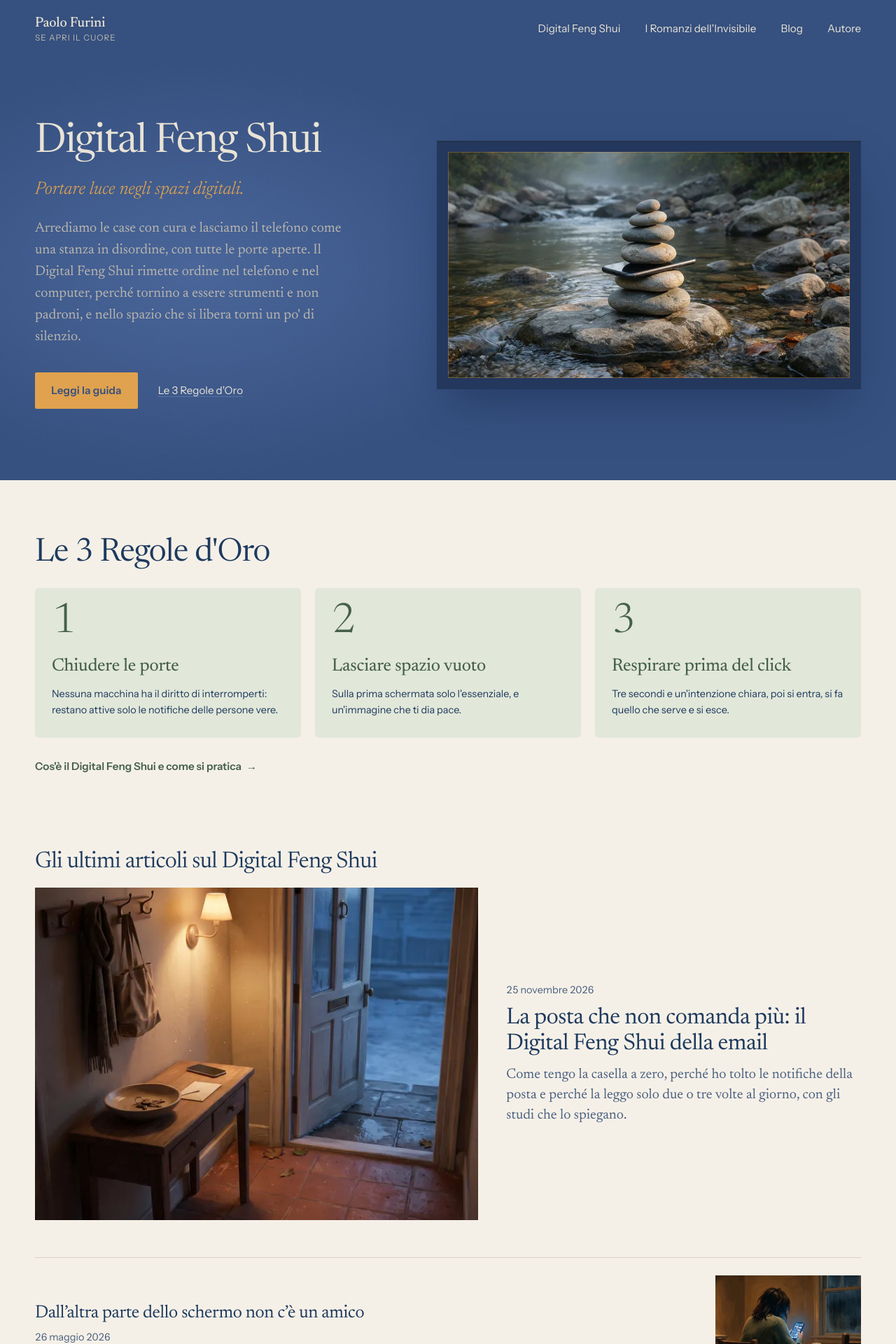
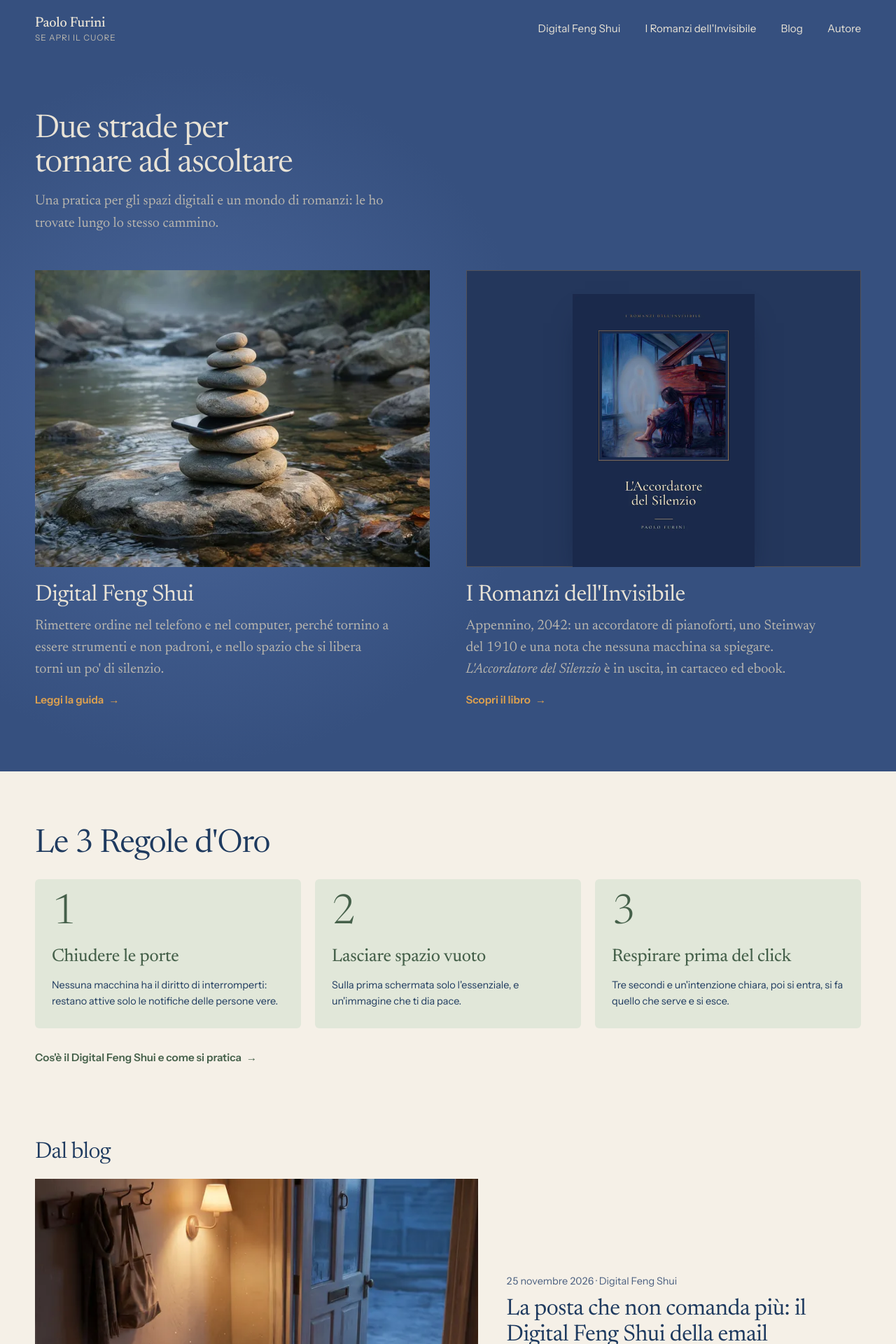
Before and after one commit to paolofurini/seapriilcuore, a Jekyll site: the page built from prova-home.html, in a window 1280 px wide. Shown: the top 1920 px of the page at 70% size. Built offline with Jekyll 4.4.1, drawn with Linux system fonts in a browser that asks for light colours; some of the changed text lies outside the part shown.

Commit message:
Prova home v2: Digital Feng Shui e Romanzi con lo stesso peso
Co-Authored-By: Claude Opus 5.5 <noreply@anthropic.com>
Claude-Session: https://claude.ai/code/session_016SExTNR2mJFJdF2ZXLtJqN

```diff
--- a/assets/css/site.css
+++ b/assets/css/site.css
@@ -423,3 +423,21 @@ a.book-row-img:hover .book-row-cover img { transform: translateY(-3px); }
 .porta-grid .section-title a { text-decoration: none; }
 .porta-text { max-width: 44ch; margin: 0 0 0.8rem; }
 .porta-quote { color: var(--amber-deep); margin: 0 0 1rem; }
+/* Prova home v2: due porte di pari peso */
+.hero-porte { padding-block: clamp(2.5rem, 6vw, 5rem) clamp(3rem, 7vw, 6rem); }
+.porte-title { font-size: var(--step-3); font-weight: 380; line-height: 1.05; letter-spacing: -0.02em; margin: 0 0 0.8rem; max-width: 22ch; text-wrap: balance; }
+.porte-lede { color: var(--moon-soft); font-size: var(--step-0); margin: 0 0 clamp(2rem, 5vw, 3.2rem); max-width: 48ch; }
+.porte { display: grid; gap: clamp(2.5rem, 5vw, 3.5rem); }
+@media (min-width: 860px) { .porte { grid-template-columns: 1fr 1fr; gap: clamp(2rem, 4vw, 3.5rem); } }
+.porta { display: grid; align-content: start; gap: 0.6rem; text-decoration: none; color: var(--moon); }
+.porta-img { display: block; aspect-ratio: 4 / 3; overflow: hidden; background: #24375c; box-shadow: inset 0 0 0 1px rgba(224,162,78,0.25); margin-bottom: 0.9rem; }
+.porta-img img { width: 100%; height: 100%; object-fit: cover; transition: transform 0.8s var(--ease); }
+.porta-img-libro { display: grid; place-items: center; padding: 6% 0; }
+.porta-img-libro picture { height: 100%; }
+.porta-img-libro img { width: auto; height: 100%; object-fit: contain; box-shadow: 0 24px 40px -18px rgba(10,20,45,0.7); }
+.porta:hover .porta-img img { transform: scale(1.02); }
+.porta-nome { font-size: var(--step-2); font-weight: 400; letter-spacing: -0.015em; line-height: 1.1; }
+.porta-testo { color: var(--moon-soft); line-height: 1.55; max-width: 46ch; }
+.porta-azione { font-family: var(--sans); font-size: 0.95rem; font-weight: 600; color: var(--amber); margin-top: 0.4rem; }
+.porta-azione::after { content: "→"; display: inline-block; margin-left: 0.45em; transition: transform 0.3s var(--ease); }
+.porta:hover .porta-azione::after { transform: translateX(4px); }
--- a/prova-home.html
+++ b/prova-home.html
@@ -1,30 +1,41 @@
 ---
 layout: default
 body_class: night home
-title: "Digital Feng Shui e I Romanzi dell'Invisibile"
+title: "Paolo Furini: Digital Feng Shui e I Romanzi dell'Invisibile"
 description: "Paolo Furini: il Digital Feng Shui per rimettere ordine nel telefono e nel computer, e I Romanzi dell'Invisibile."
 permalink: /prova-home/
 image: /assets/img/blog/digital-feng-shui-guida-cover-1600.jpg
 noindex: true
 sitemap: false
 ---
-<section class="hero">
-  <div class="wrap hero-grid hero-grid-dfs">
-    <div class="hero-text">
-      <h1 class="hero-title">Digital Feng Shui</h1>
-      <p class="hero-quote"><em>Portare luce negli spazi digitali.</em></p>
-      <p class="hero-lede">Arrediamo le case con cura e lasciamo il telefono come una stanza in disordine, con tutte le porte aperte. Il Digital Feng Shui rimette ordine nel telefono e nel computer, perché tornino a essere strumenti e non padroni, e nello spazio che si libera torni un po' di silenzio.</p>
-      <p class="hero-actions">
-        <a class="button button-amber" href="{{ '/digital-feng-shui/' | relative_url }}">Leggi la guida</a>
-        <a class="link-quiet" href="#regole">Le 3 Regole d'Oro</a>
-      </p>
+<section class="hero hero-porte">
+  <div class="wrap">
+    <h1 class="porte-title">Due strade per tornare ad ascoltare</h1>
+    <p class="porte-lede">Una pratica per gli spazi digitali e un mondo di romanzi: le ho trovate lungo lo stesso cammino.</p>
+    <div class="porte">
+      <a class="porta" href="{{ '/digital-feng-shui/' | relative_url }}">
+        <span class="porta-img">
+          <picture>
+            <source type="image/webp" srcset="{{ '/assets/img/blog/digital-feng-shui-guida-cover-900.webp' | relative_url }} 900w, {{ '/assets/img/blog/digital-feng-shui-guida-cover-1600.webp' | relative_url }} 1600w" sizes="(min-width: 860px) 560px, 100vw">
+            <img src="{{ '/assets/img/blog/digital-feng-shui-guida-cover-900.jpg' | relative_url }}" alt="Una pila di sassi di fiume in equilibrio su una roccia in mezzo a un torrente, all'alba nella nebbia; tra i sassi, in equilibrio come gli altri, c'è uno smartphone spento" fetchpriority="high">
+          </picture>
+        </span>
+        <span class="porta-nome">Digital Feng Shui</span>
+        <span class="porta-testo">Rimettere ordine nel telefono e nel computer, perché tornino a essere strumenti e non padroni, e nello spazio che si libera torni un po' di silenzio.</span>
+        <span class="porta-azione">Leggi la guida</span>
+      </a>
+      <a class="porta" href="{{ '/romanzi/laccordatore-del-silenzio/' | relative_url }}">
+        <span class="porta-img porta-img-libro">
+          <picture>
+            <source type="image/webp" srcset="{{ '/assets/img/copertina-lads-480.webp' | relative_url }} 480w, {{ '/assets/img/copertina-lads-960.webp' | relative_url }} 960w" sizes="(min-width: 860px) 260px, 50vw">
+            <img src="{{ '/assets/img/copertina-lads-480.jpg' | relative_url }}" alt="Copertina di L'Accordatore del Silenzio di Paolo Furini: una donna seduta sotto un pianoforte a coda, accanto a una presenza di luce, su fondo blu notte." width="480" height="720">
+          </picture>
+        </span>
+        <span class="porta-nome">I Romanzi dell'Invisibile</span>
+        <span class="porta-testo">Appennino, 2042: un accordatore di pianoforti, uno Steinway del 1910 e una nota che nessuna macchina sa spiegare. <em>L'Accordatore del Silenzio</em> è in uscita, in cartaceo ed ebook.</span>
+        <span class="porta-azione">Scopri il libro</span>
+      </a>
     </div>
-    <figure class="finestra hero-finestra">
-      <picture>
-        <source type="image/webp" srcset="{{ '/assets/img/blog/digital-feng-shui-guida-cover-900.webp' | relative_url }} 900w, {{ '/assets/img/blog/digital-feng-shui-guida-cover-1600.webp' | relative_url }} 1600w" sizes="(min-width: 900px) 640px, 100vw">
-        <img src="{{ '/assets/img/blog/digital-feng-shui-guida-cover-1600.jpg' | relative_url }}" alt="Una pila di sassi di fiume in equilibrio su una roccia in mezzo a un torrente, all'alba nella nebbia; tra i sassi, in equilibrio come gli altri, c'è uno smartphone spento" fetchpriority="high">
-      </picture>
-    </figure>
   </div>
 </section>
 
@@ -42,13 +53,13 @@ sitemap: false
 
 <section class="dal-blog band-paper">
   <div class="wrap">
-    <h2 class="section-title">Gli ultimi articoli sul Digital Feng Shui</h2>
-    {% assign dfs = site.posts | where: "tema", "Digital Feng Shui" %}
+    <h2 class="section-title">Dal blog</h2>
+    {% assign dfs = site.posts %}
     {% assign primo = dfs.first %}
     <a class="in-evidenza" href="{{ primo.url | relative_url }}">
       {% include post-thumb.html post=primo %}
       <span class="ie-testo">
-        <span class="pl-date">{% include data-it.html date=primo.date %}</span>
+        <span class="pl-date">{% include data-it.html date=primo.date %}{% if primo.tema %} · {{ primo.tema }}{% endif %}</span>
         <span class="ie-title">{{ primo.title }}</span>
         {% if primo.description %}<span class="pl-dek">{{ primo.description }}</span>{% endif %}
       </span>
@@ -59,7 +70,7 @@ sitemap: false
         <a href="{{ x.url | relative_url }}" class="pl-con-img">
           <span class="pl-testo">
             <span class="pl-title">{{ x.title }}</span>
-            <span class="pl-date">{% include data-it.html date=x.date %}</span>
+            <span class="pl-date">{% include data-it.html date=x.date %}{% if x.tema %} · {{ x.tema }}{% endif %}</span>
           </span>
           {% include post-thumb.html post=x %}
         </a>
@@ -80,23 +91,6 @@ sitemap: false
   </div>
 </section>
 
-<section class="porta-romanzi band-paper">
-  <div class="wrap porta-grid">
-    <a class="porta-cover" href="{{ '/romanzi/laccordatore-del-silenzio/' | relative_url }}" aria-label="L'Accordatore del Silenzio">
-      <picture>
-        <source type="image/webp" srcset="{{ '/assets/img/copertina-lads-480.webp' | relative_url }}">
-        <img src="{{ '/assets/img/copertina-lads-480.jpg' | relative_url }}" alt="Copertina di L'Accordatore del Silenzio di Paolo Furini" width="480" height="720" loading="lazy">
-      </picture>
-    </a>
-    <div>
-      <h2 class="section-title"><a href="{{ '/romanzi/' | relative_url }}">I Romanzi dell'Invisibile</a></h2>
-      <p class="porta-text">Lo stesso ascolto, raccontato. Appennino, 2042: un accordatore di pianoforti, uno Steinway del 1910 e una nota che nessuna macchina sa spiegare.</p>
-      <p class="porta-quote"><em>Non siamo rotti, siamo solo scordati.</em></p>
-      <p><a class="link-arrow" href="{{ '/romanzi/laccordatore-del-silenzio/' | relative_url }}">L'Accordatore del Silenzio</a></p>
-    </div>
-  </div>
-</section>
-
 <section class="scuola-band band-paper">
   <div class="wrap">
     {% include scuola.html %}
@@ -110,7 +104,7 @@ sitemap: false
       <img src="{{ '/assets/img/paolo-480.jpg' | relative_url }}" alt="Paolo Furini, all'aperto tra gli alberi" width="480" height="480" loading="lazy">
     </picture>
     <div>
-      <p class="chi-text">Per più di trent'anni ho fatto il manager nella tecnologia, tra dati, marketing e numeri da raggiungere. Poi ho smesso di correre abbastanza a lungo da sentire una nota più antica. Oggi scrivo.</p>
+      <p class="chi-text">Per più di trent'anni ho fatto il manager nella tecnologia, tra dati, marketing e numeri da raggiungere. Poi ho smesso di correre abbastanza a lungo da sentire una nota più antica. Oggi dedico il mio tempo alla ricerca interiore, al Servizio e alla scrittura.</p>
       <p><a class="link-arrow" href="{{ '/autore/' | relative_url }}">Chi sono</a></p>
     </div>
   </div>
```
